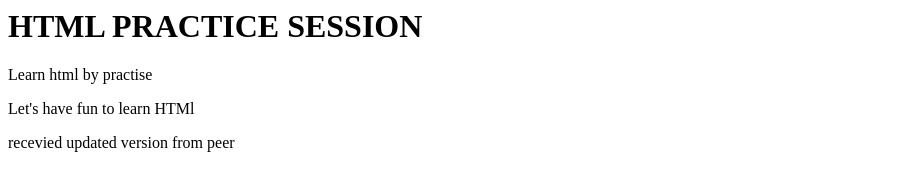
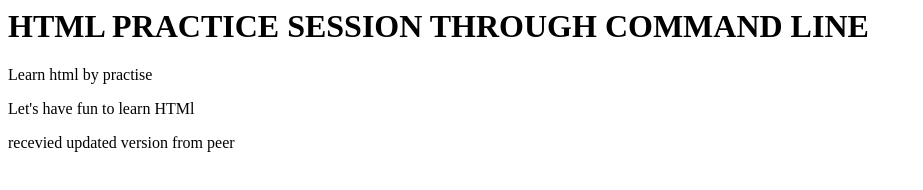
Before and after one commit to kmpkumar/class2.2, a plain HTML site: page index.html in a window 1280 px wide. Shown: the whole page, without its empty margins (0-923 px from the left). Drawn offline with Linux system fonts and the light colour scheme.

Commit message:
Finished master branch

```diff
--- a/index.html
+++ b/index.html
@@ -7,10 +7,11 @@
         </title>
     </head>
         <body>
-            <h1> HTML PRACTICE SESSION</h1>
+            <h1> HTML PRACTICE SESSION THROUGH COMMAND LINE</h1>
             <p>Learn html by practise</p>
             <p> Let's have fun to learn HTMl</p>
             <p>recevied updated version from peer</p>
 
+
         </body>
 </html>
```
